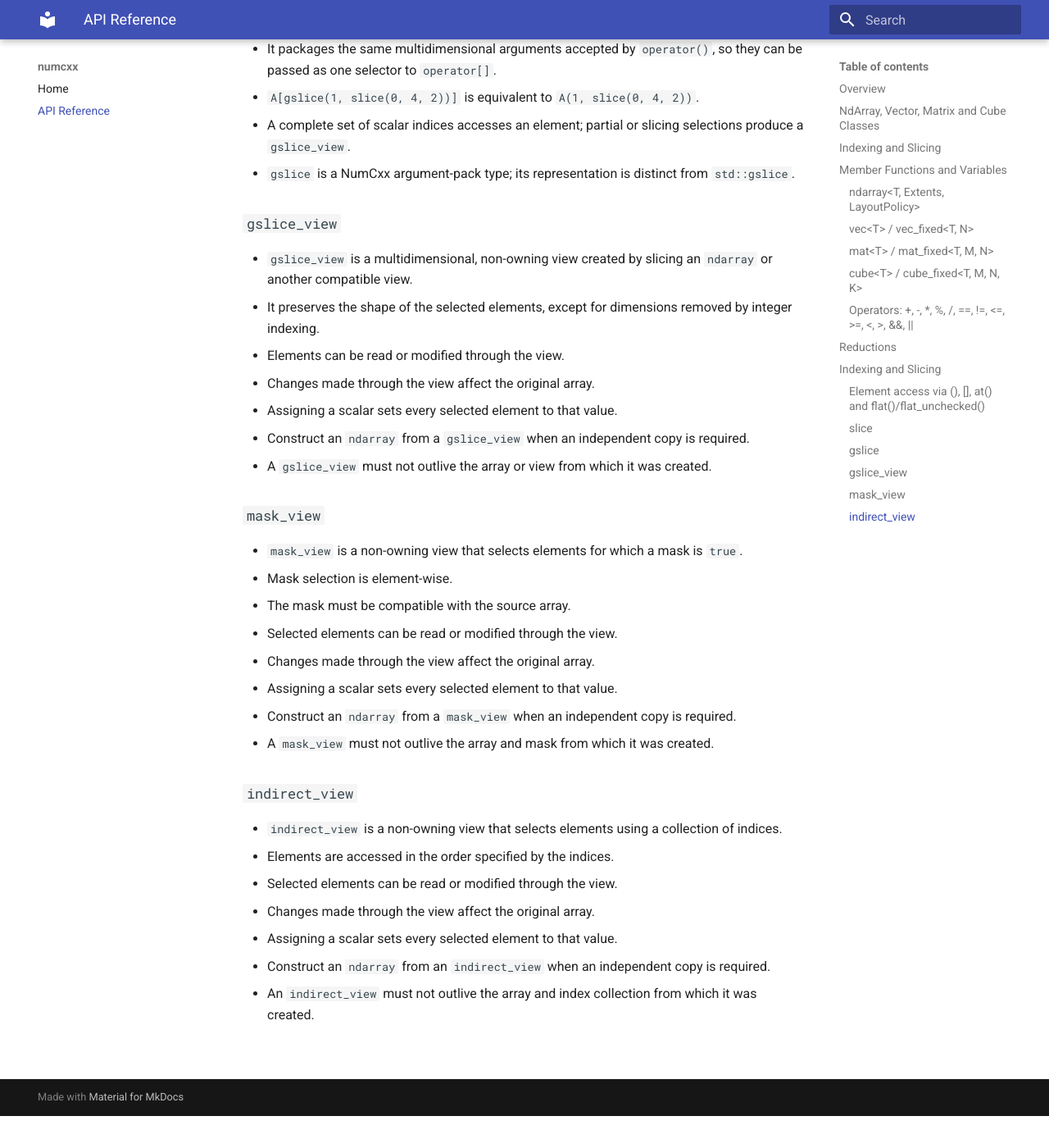
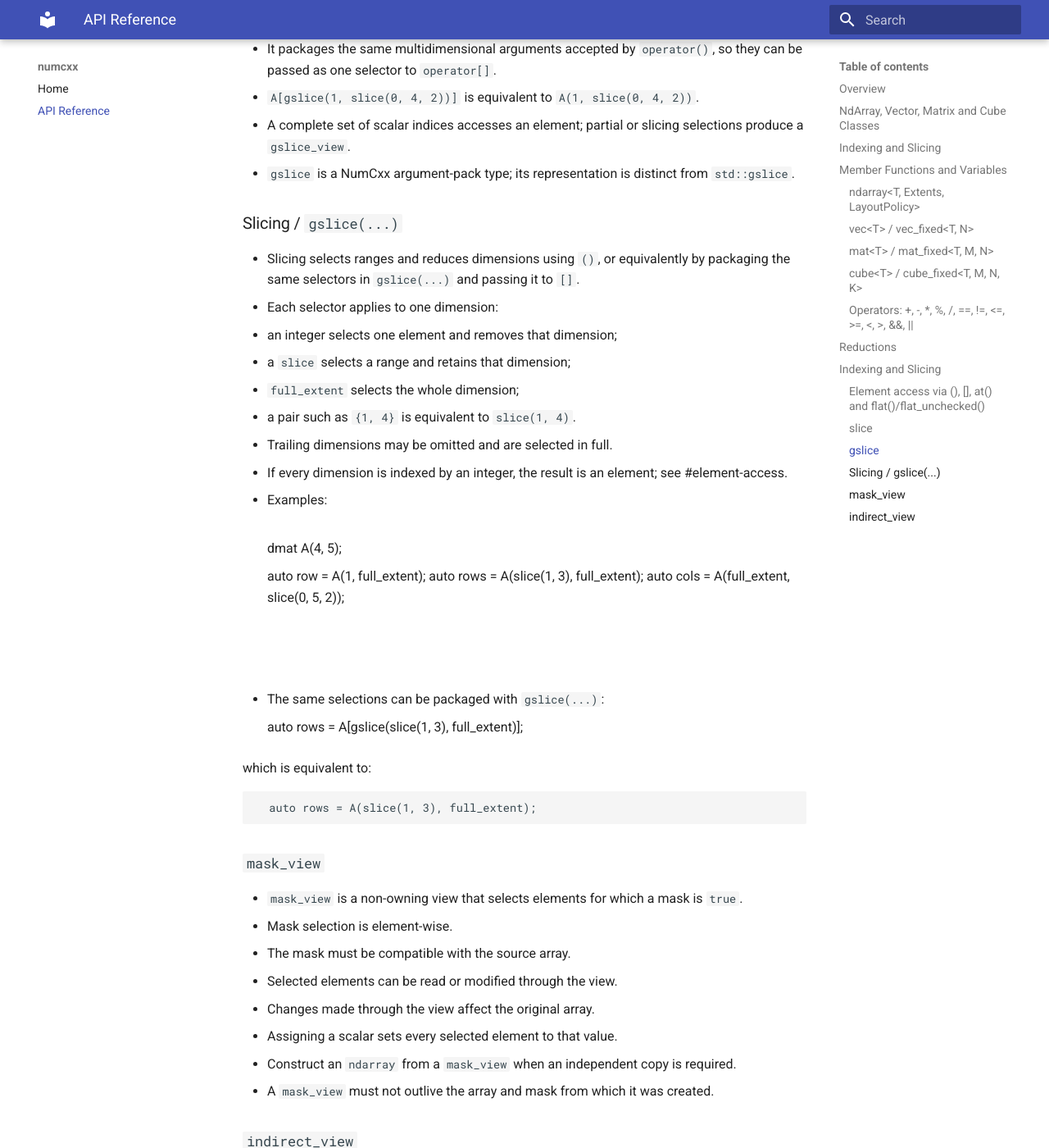
Before and after one commit to ypan1988/numcxx, an MkDocs documentation site: the page built from docs/API.md, in a window 1280 px wide and 1400 px high, scrolled down 6791 px. Shown: the whole window at 82% size. Built offline with MkDocs 1.6.1 and Material for MkDocs 9.7.7, drawn with Linux system fonts in a browser that asks for light colours; before the commit the page ends 8152 px from its top, so only the background shows below that.

Commit message:
update gslice_view

```diff
--- a/docs/API.md
+++ b/docs/API.md
@@ -230,15 +230,35 @@ Provides three ways to access individual elements: multidimensional indexing, ph
 - `gslice` is a NumCxx argument-pack type; its representation is distinct from `std::gslice`.
 
 <a id="gslice-view-def"></a>
-### `gslice_view`
+### Slicing / `gslice(...)`
 
-- `gslice_view` is a multidimensional, non-owning view created by slicing an `ndarray` or another compatible view.
-- It preserves the shape of the selected elements, except for dimensions removed by integer indexing.
-- Elements can be read or modified through the view.
-- Changes made through the view affect the original array.
-- Assigning a scalar sets every selected element to that value.
-- Construct an `ndarray` from a `gslice_view` when an independent copy is required.
-- A `gslice_view` must not outlive the array or view from which it was created.
+- Slicing selects ranges and reduces dimensions using `()`, or equivalently by packaging the same selectors in `gslice(...)` and passing it to `[]`.
+- Each selector applies to one dimension:
+  - an integer selects one element and removes that dimension;
+  - a `slice` selects a range and retains that dimension;
+  - `full_extent` selects the whole dimension;
+  - a pair such as `{1, 4}` is equivalent to `slice(1, 4)`.
+- Trailing dimensions may be omitted and are selected in full.
+- If every dimension is indexed by an integer, the result is an element; see #element-access.
+
+- Examples:
+<br><br>
+
+      dmat A(4, 5);
+
+      auto row  = A(1, full_extent);
+      auto rows = A(slice(1, 3), full_extent);
+      auto cols = A(full_extent, slice(0, 5, 2));
+
+<br><br>
+
+- The same selections can be packaged with `gslice(...)`:
+
+      auto rows = A[gslice(slice(1, 3), full_extent)];
+
+  which is equivalent to:
+
+      auto rows = A(slice(1, 3), full_extent);
 
 <a id="mask-view-def"></a>
 ### `mask_view`
```
